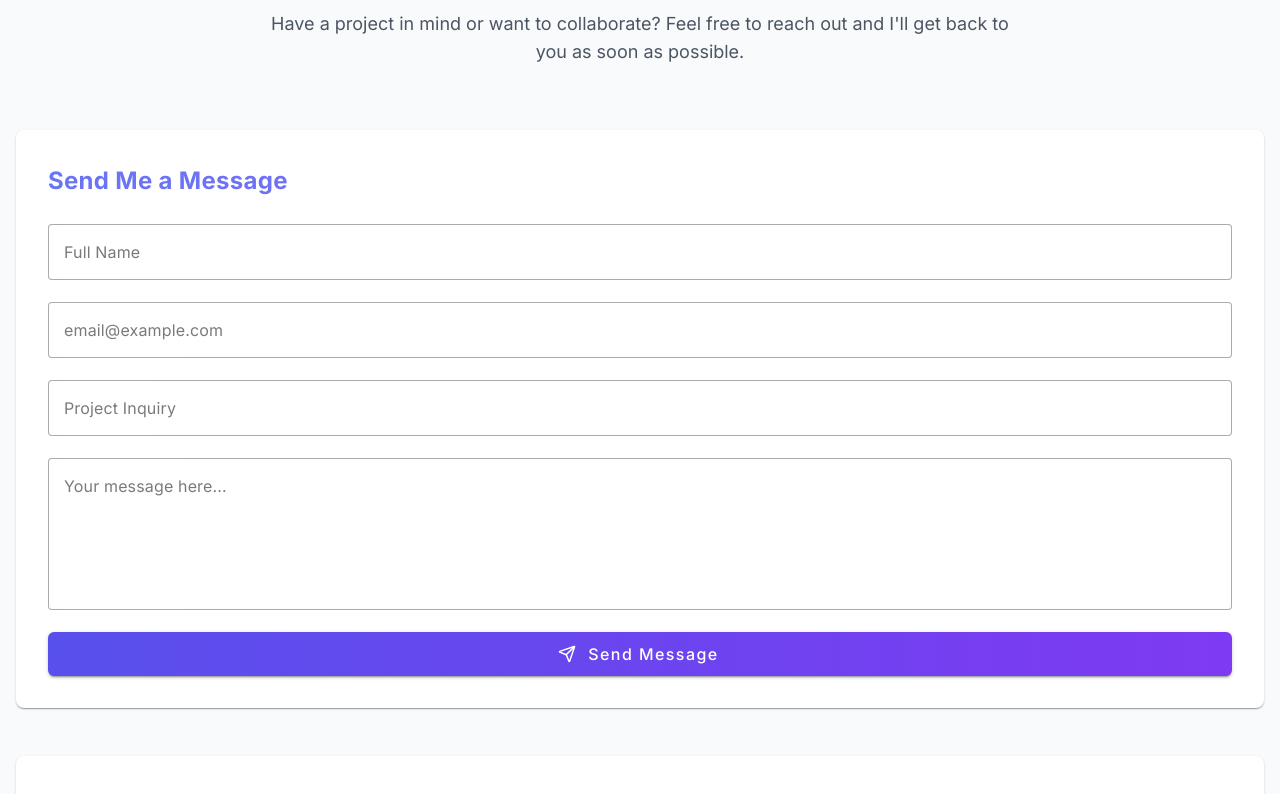
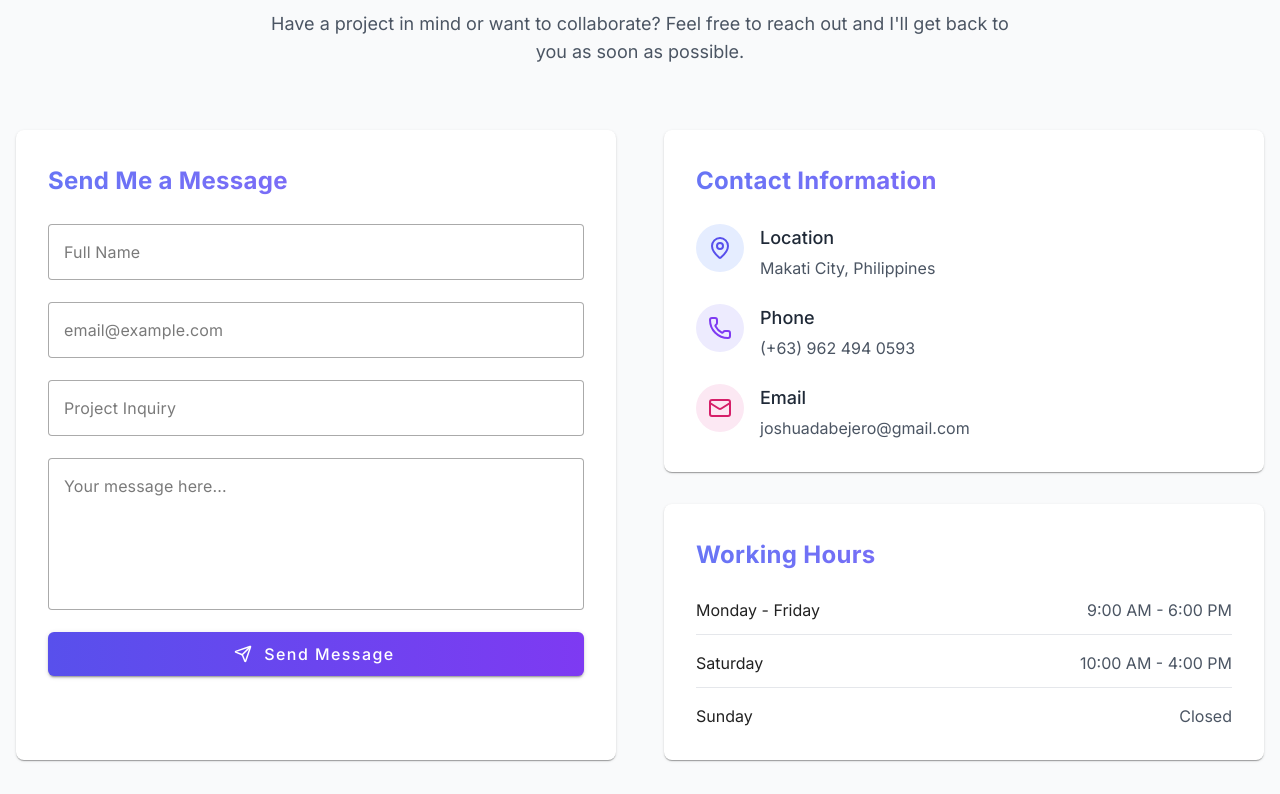
Before and after one commit to joshuadabejero/joshuadabejero, a Nuxt app: page / in a window 1280 px wide. Shown: the part 6040-6834 px from the top of the page. Built offline with nearby package versions, Linux system fonts and the light colour scheme.

Commit message:
fix: add additional wrapper and fix css details for margin bottom

```diff
--- a/components/Contact.vue
+++ b/components/Contact.vue
@@ -71,6 +71,7 @@ const profileStore = useProfileStore();
               </v-form>
             </v-sheet>
           </v-card>
+          <div>
             <v-card class="contact__information" rounded="lg">
               <v-card-title class="contact__information-title"
                 >Contact Information</v-card-title
@@ -173,6 +174,7 @@ const profileStore = useProfileStore();
             </v-card>
           </div>
         </div>
+      </div>
     </v-container>
   </section>
 </template>
@@ -217,6 +219,9 @@ const profileStore = useProfileStore();
     grid-template-columns: repeat(1, minmax(0px, 1fr));
     display: grid;
     gap: 3rem;
+    @media (min-width: 1024px) {
+      grid-template-columns: repeat(2, minmax(0, 1fr));
+    }
   }
   &__card {
     ::v-deep(.v-btn) {
@@ -259,6 +264,9 @@ const profileStore = useProfileStore();
       padding: 0;
       margin-bottom: 1.5rem;
     }
+  }
+  &__information {
+    margin-bottom: 2rem;
   }
   &__information-icon {
     padding: 0.75rem;
```
Lines whose indentation alone changed are shown as unchanged.
